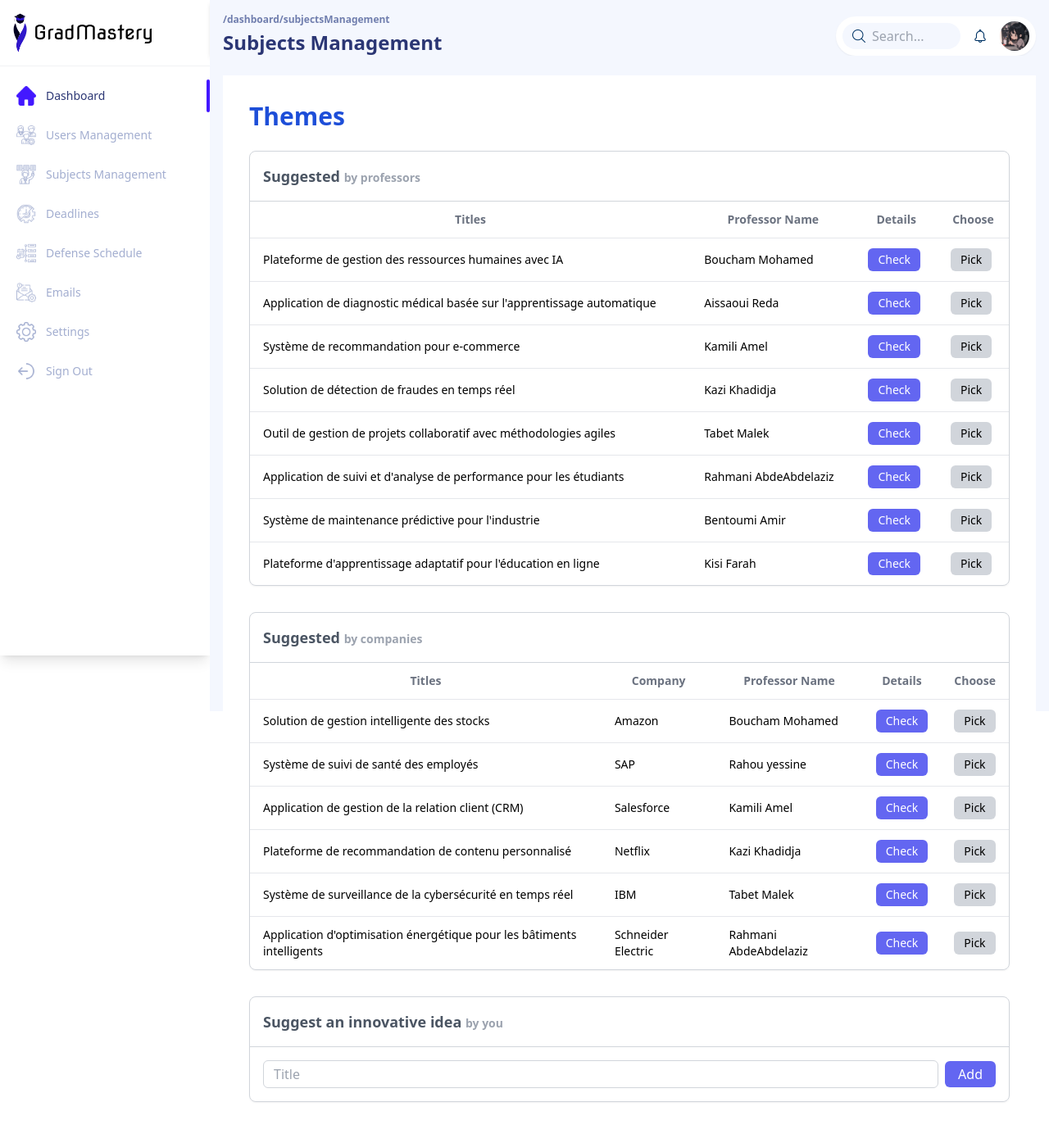
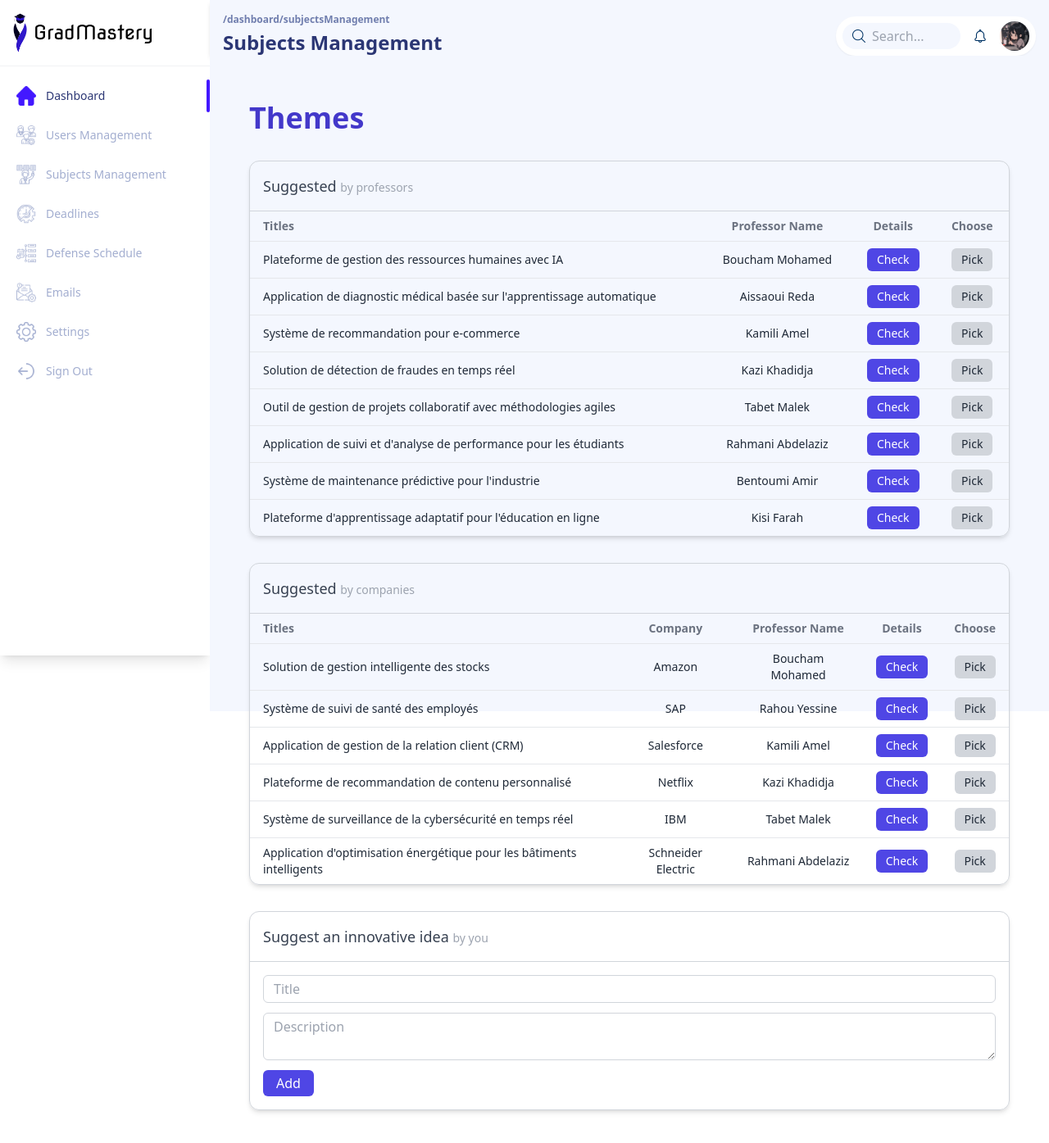
Before and after one commit to MarwaBchm/PFE-frontend, a React (Vite) app in the folder pfe-frontend/: page /dashboard/subjectsManagement in a window 1280 px wide. Shown: the whole page at 82% size. Built offline with nearby package versions, Linux system fonts and the light colour scheme.

Commit message:
11/16/2024
update , student view

```diff
--- a/pfe-frontend/src/components/subjectsManagement.jsx
+++ b/pfe-frontend/src/components/subjectsManagement.jsx
@@ -7,60 +7,74 @@ const SubjectsManagement = () => {
     { title: "Système de recommandation pour e-commerce", professor: "Kamili Amel" },
     { title: "Solution de détection de fraudes en temps réel", professor: "Kazi Khadidja" },
     { title: "Outil de gestion de projets collaboratif avec méthodologies agiles", professor: "Tabet Malek" },
-    { title: "Application de suivi et d'analyse de performance pour les étudiants", professor: "Rahmani AbdeAbdelaziz" },
+    { title: "Application de suivi et d'analyse de performance pour les étudiants", professor: "Rahmani Abdelaziz" },
     { title: "Système de maintenance prédictive pour l'industrie", professor: "Bentoumi Amir" },
     { title: "Plateforme d'apprentissage adaptatif pour l'éducation en ligne", professor: "Kisi Farah" },
   ];
 
   const companiesData = [
     { title: "Solution de gestion intelligente des stocks", company: "Amazon", professor: "Boucham Mohamed" },
-    { title: "Système de suivi de santé des employés", company: "SAP", professor: "Rahou yessine" },
+    { title: "Système de suivi de santé des employés", company: "SAP", professor: "Rahou Yessine" },
     { title: "Application de gestion de la relation client (CRM)", company: "Salesforce", professor: "Kamili Amel" },
     { title: "Plateforme de recommandation de contenu personnalisé", company: "Netflix", professor: "Kazi Khadidja" },
     { title: "Système de surveillance de la cybersécurité en temps réel", company: "IBM", professor: "Tabet Malek" },
-    { title: "Application d'optimisation énergétique pour les bâtiments intelligents", company: "Schneider Electric", professor: "Rahmani AbdeAbdelaziz" },
+    { title: "Application d'optimisation énergétique pour les bâtiments intelligents", company: "Schneider Electric", professor: "Rahmani Abdelaziz" },
   ];
 
   const [innovativeIdea, setInnovativeIdea] = useState("");
+  const [description, setDescription] = useState("");
   const [submittedIdeas, setSubmittedIdeas] = useState([]);
+  const [popupContent, setPopupContent] = useState(null);
 
   const handleAddIdea = () => {
-    if (innovativeIdea.trim()) {
-      setSubmittedIdeas([...submittedIdeas, { title: innovativeIdea, status: "Waiting" }]);
+    if (innovativeIdea.trim() && description.trim()) {
+      setSubmittedIdeas([...submittedIdeas, { title: innovativeIdea, description, status: "Waiting" }]);
       setInnovativeIdea("");
+      setDescription("");
     }
   };
 
+  const handleShowPopup = (content) => {
+    setPopupContent(content);
+  };
+
+  const handleClosePopup = () => {
+    setPopupContent(null);
+  };
+
   return (
-    <div className="p-8 bg-white min-h-screen">
-      <h1 className="text-3xl font-bold text-blue-700 mb-6">Themes</h1>
+    <div className="p-8 min-h-screen text-gray-800">
+      <h1 className="text-4xl font-semibold text-indigo-700 mb-8">Themes</h1>
 
       {/* Suggested by Professors */}
-      <div className="mb-8 rounded-lg border border-gray-300 shadow-sm">
-        <h2 className="text-lg font-semibold text-gray-600 p-4 border-b border-gray-300 rounded-t-lg">
+      <div className="mb-8 rounded-xl border border-gray-300 shadow-md">
+        <h2 className="text-lg font-medium text-gray-700 p-4 border-b border-gray-300">
           Suggested <span className="text-sm text-gray-400">by professors</span>
         </h2>
         <table className="w-full text-sm">
           <thead className="text-gray-500">
             <tr>
-              <th className="py-3 px-4">Titles</th>
-              <th className="py-3 px-4">Professor Name</th>
-              <th className="py-3 px-4">Details</th>
-              <th className="py-3 px-4">Choose</th>
+              <th className="py-2 px-4 text-left">Titles</th>
+              <th className="py-2 px-4 text-center">Professor Name</th>
+              <th className="py-2 px-4 text-center">Details</th>
+              <th className="py-2 px-4 text-center">Choose</th>
             </tr>
           </thead>
           <tbody>
             {professorsData.map((item, index) => (
               <tr key={index} className="border-t border-gray-200">
-                <td className="py-3 px-4">{item.title}</td>
-                <td className="py-3 px-4">{item.professor}</td>
-                <td className="py-3 px-4">
-                  <button className="bg-indigo-500 text-white px-3 py-1 rounded-md hover:bg-indigo-600">
+                <td className="py-2 px-4 text-left">{item.title}</td>
+                <td className="py-2 px-4 text-center">{item.professor}</td>
+                <td className="py-2 px-4 text-center">
+                  <button
+                    onClick={() => handleShowPopup(item)}
+                    className="bg-indigo-600 text-white px-3 py-1 rounded-md hover:bg-indigo-700"
+                  >
                     Check
                   </button>
                 </td>
-                <td className="py-3 px-4">
-                  <button className="bg-gray-300 text-black px-3 py-1 rounded-md hover:bg-gray-400">
+                <td className="py-2 px-4 text-center">
+                  <button className="bg-gray-300 text-gray-800 px-3 py-1 rounded-md hover:bg-gray-400">
                     Pick
                   </button>
                 </td>
@@ -71,33 +85,36 @@ const SubjectsManagement = () => {
       </div>
 
       {/* Suggested by Companies */}
-      <div className="mb-8 rounded-lg border border-gray-300 shadow-sm">
-        <h2 className="text-lg font-semibold text-gray-600 p-4 border-b border-gray-300 rounded-t-lg">
+      <div className="mb-8 rounded-xl border border-gray-300 shadow-md">
+        <h2 className="text-lg font-medium text-gray-700 p-4 border-b border-gray-300">
           Suggested <span className="text-sm text-gray-400">by companies</span>
         </h2>
         <table className="w-full text-sm">
           <thead className="text-gray-500">
             <tr>
-              <th className="py-3 px-4">Titles</th>
-              <th className="py-3 px-4">Company</th>
-              <th className="py-3 px-4">Professor Name</th>
-              <th className="py-3 px-4">Details</th>
-              <th className="py-3 px-4">Choose</th>
+              <th className="py-2 px-4 text-left">Titles</th>
+              <th className="py-2 px-4 text-center">Company</th>
+              <th className="py-2 px-4 text-center">Professor Name</th>
+              <th className="py-2 px-4 text-center">Details</th>
+              <th className="py-2 px-4 text-center">Choose</th>
             </tr>
           </thead>
           <tbody>
             {companiesData.map((item, index) => (
               <tr key={index} className="border-t border-gray-200">
-                <td className="py-3 px-4">{item.title}</td>
-                <td className="py-3 px-4">{item.company}</td>
-                <td className="py-3 px-4">{item.professor}</td>
-                <td className="py-3 px-4">
-                  <button className="bg-indigo-500 text-white px-3 py-1 rounded-md hover:bg-indigo-600">
+                <td className="py-2 px-4 text-left">{item.title}</td>
+                <td className="py-2 px-4 text-center">{item.company}</td>
+                <td className="py-2 px-4 text-center">{item.professor}</td>
+                <td className="py-2 px-4 text-center">
+                  <button
+                    onClick={() => handleShowPopup(item)}
+                    className="bg-indigo-600 text-white px-3 py-1 rounded-md hover:bg-indigo-700"
+                  >
                     Check
                   </button>
                 </td>
-                <td className="py-3 px-4">
-                  <button className="bg-gray-300 text-black px-3 py-1 rounded-md hover:bg-gray-400">
+                <td className="py-2 px-4 text-center">
+                  <button className="bg-gray-300 text-gray-800 px-3 py-1 rounded-md hover:bg-gray-400">
                     Pick
                   </button>
                 </td>
@@ -108,21 +125,27 @@ const SubjectsManagement = () => {
       </div>
 
       {/* Suggest an Innovative Idea */}
-      <div className="rounded-lg border border-gray-300 shadow-sm">
-        <h2 className="text-lg font-semibold text-gray-600 p-4 border-b border-gray-300 rounded-t-lg">
+      <div className="rounded-xl border border-gray-300 shadow-md">
+        <h2 className="text-lg font-medium text-gray-700 p-4 border-b border-gray-300">
           Suggest an innovative idea <span className="text-sm text-gray-400">by you</span>
         </h2>
-        <div className="p-4 flex items-center gap-2">
+        <div className="p-4 flex flex-col gap-3">
           <input
             type="text"
             value={innovativeIdea}
             onChange={(e) => setInnovativeIdea(e.target.value)}
             placeholder="Title"
-            className="border border-gray-300 rounded-md px-3 py-1 flex-grow focus:outline-none focus:border-blue-500"
+            className="border border-gray-300 rounded-md px-3 py-1 focus:outline-none focus:border-indigo-500"
+          />
+          <textarea
+            value={description}
+            onChange={(e) => setDescription(e.target.value)}
+            placeholder="Description"
+            className="border border-gray-300 rounded-md px-3 py-1 focus:outline-none focus:border-indigo-500"
           />
           <button
             onClick={handleAddIdea}
-            className="bg-indigo-500 text-white px-4 py-1 rounded-md hover:bg-indigo-600"
+            className="bg-indigo-600 text-white px-4 py-1 rounded-md hover:bg-indigo-700 self-start"
           >
             Add
           </button>
@@ -131,18 +154,20 @@ const SubjectsManagement = () => {
         {/* Display Submitted Ideas */}
         {submittedIdeas.length > 0 && (
           <div className="p-4">
-            <table className="w-full text-sm">
+            <table className="w-full text-sm text-center">
               <thead className="text-gray-500">
                 <tr>
-                  <th className="py-2 px-4 border-b">Title</th>
-                  <th className="py-2 px-4 border-b">Status</th>
+                  <th className="py-1 px-4 border-b text-left">Title</th>
+                  <th className="py-1 px-4 border-b text-center">Description</th>
+                  <th className="py-1 px-4 border-b text-center">Status</th>
                 </tr>
               </thead>
               <tbody>
                 {submittedIdeas.map((idea, index) => (
                   <tr key={index} className="border-t border-gray-200">
-                    <td className="py-2 px-4">{idea.title}</td>
-                    <td className="py-2 px-4 text-indigo-500">{idea.status}</td>
+                    <td className="py-1 px-4 text-left">{idea.title}</td>
+                    <td className="py-1 px-4 text-center">{idea.description}</td>
+                    <td className="py-1 px-4 text-center text-indigo-600">{idea.status}</td>
                   </tr>
                 ))}
               </tbody>
@@ -150,6 +175,23 @@ const SubjectsManagement = () => {
           </div>
         )}
       </div>
+
+      {/* Popup for Details */}
+      {popupContent && (
+        <div className="fixed inset-0 bg-black bg-opacity-40 flex justify-center items-center">
+          <div className="bg-white rounded-xl p-6 shadow-lg max-w-lg w-full">
+            <h3 className="text-2xl font-semibold mb-3">{popupContent.title}</h3>
+            <p className="text-gray-700 mb-4">Professor: {popupContent.professor}</p>
+            <p className="text-gray-500">Additional details about the project can be shown here.</p>
+            <button
+              onClick={handleClosePopup}
+              className="mt-4 bg-indigo-600 text-white px-5 py-2 rounded-md hover:bg-indigo-700"
+            >
+              Close
+            </button>
+          </div>
+        </div>
+      )}
     </div>
   );
 };
```
